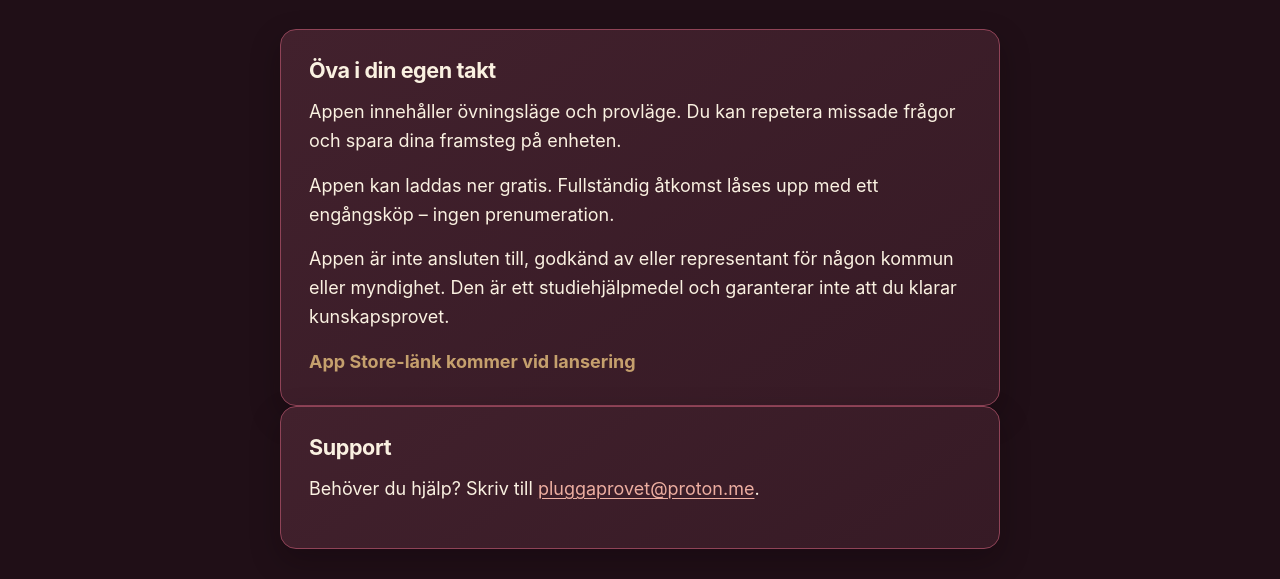
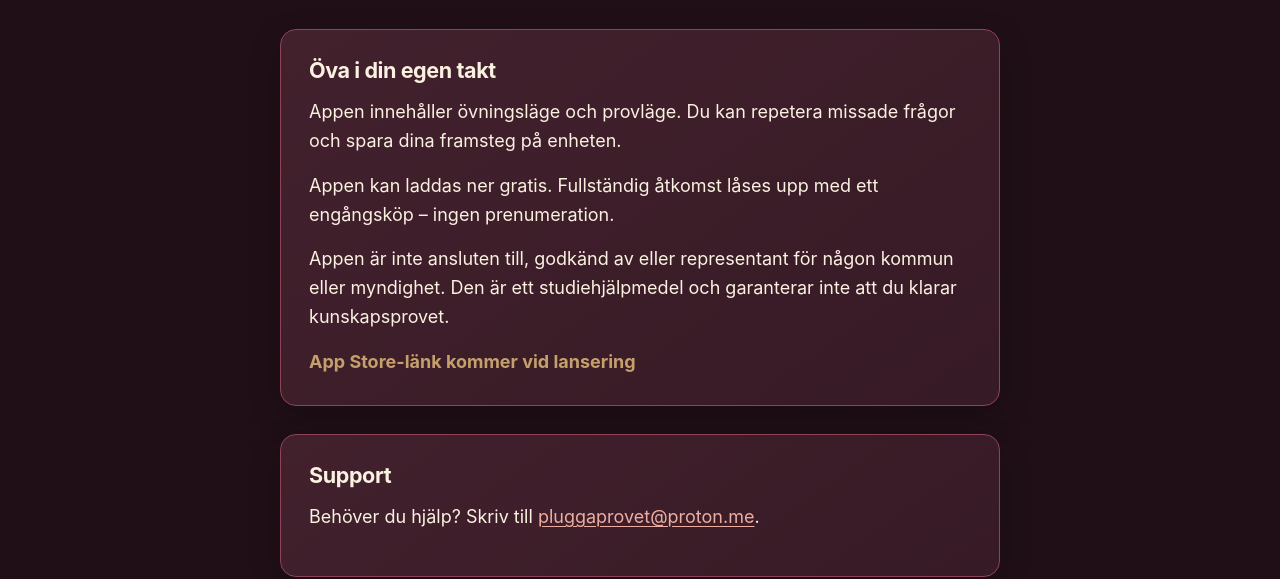
Before and after one commit to Hat99Studios/plugga-provet, a plain HTML site: page serveringstillstand/index.html in a window 1280 px wide. Shown: the part 392-971 px from the top of the page. Drawn offline with Linux system fonts and the light colour scheme.

Commit message:
Space support cards on app pages

```diff
--- a/serveringstillstand/index.html
+++ b/serveringstillstand/index.html
@@ -29,7 +29,7 @@
       <p class="store-placeholder">App Store-länk kommer vid lansering</p>
     </section>
 
-    <section class="card" aria-labelledby="support">
+    <section class="card support" aria-labelledby="support">
       <h2 id="support">Support</h2>
       <p>Behöver du hjälp? Skriv till <a href="mailto:pluggaprovet@proton.me">pluggaprovet@proton.me</a>.</p>
     </section>
```
Also changed, not shown: taxitrafiktillstand/index.html (+1 -1 lines).
